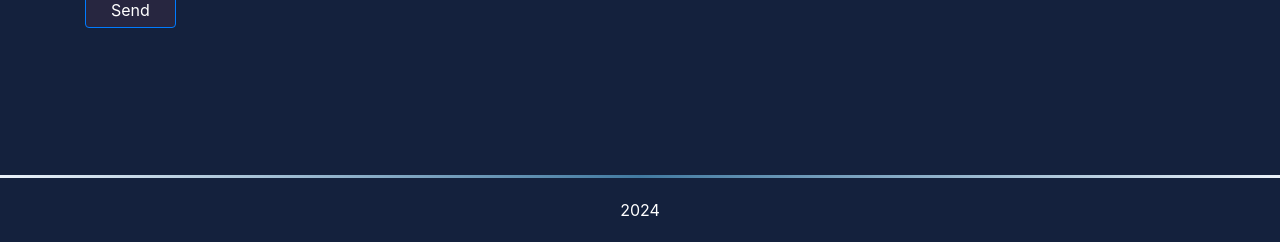
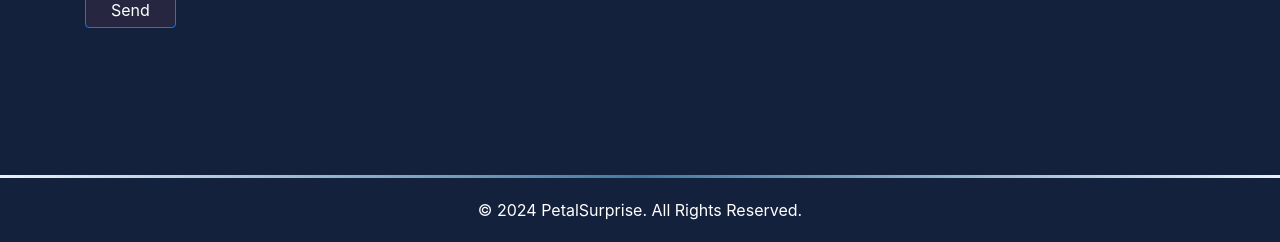
Before and after one commit to RifkiAhmed/petalsurprise, a Flask app: page /contact in a window 1280 px wide. Shown: the part 558-800 px from the top of the page. Run offline with Flask 3, Linux system fonts and the light colour scheme.

Commit message:
Update footer section

```diff
--- a/api/v1/templates/contact.html
+++ b/api/v1/templates/contact.html
@@ -68,7 +68,7 @@
     </form>
     <button class="btn btn-primary" onclick="send(event, '{{true if user else false}}')">Send</button>
   </div>
-  <footer style="position: fixed; bottom: 0px">2024</footer>
+  <footer style="position: fixed; bottom: 0px">© 2024 PetalSurprise. All Rights Reserved.</footer>
 </body>
 
 </html>
```
